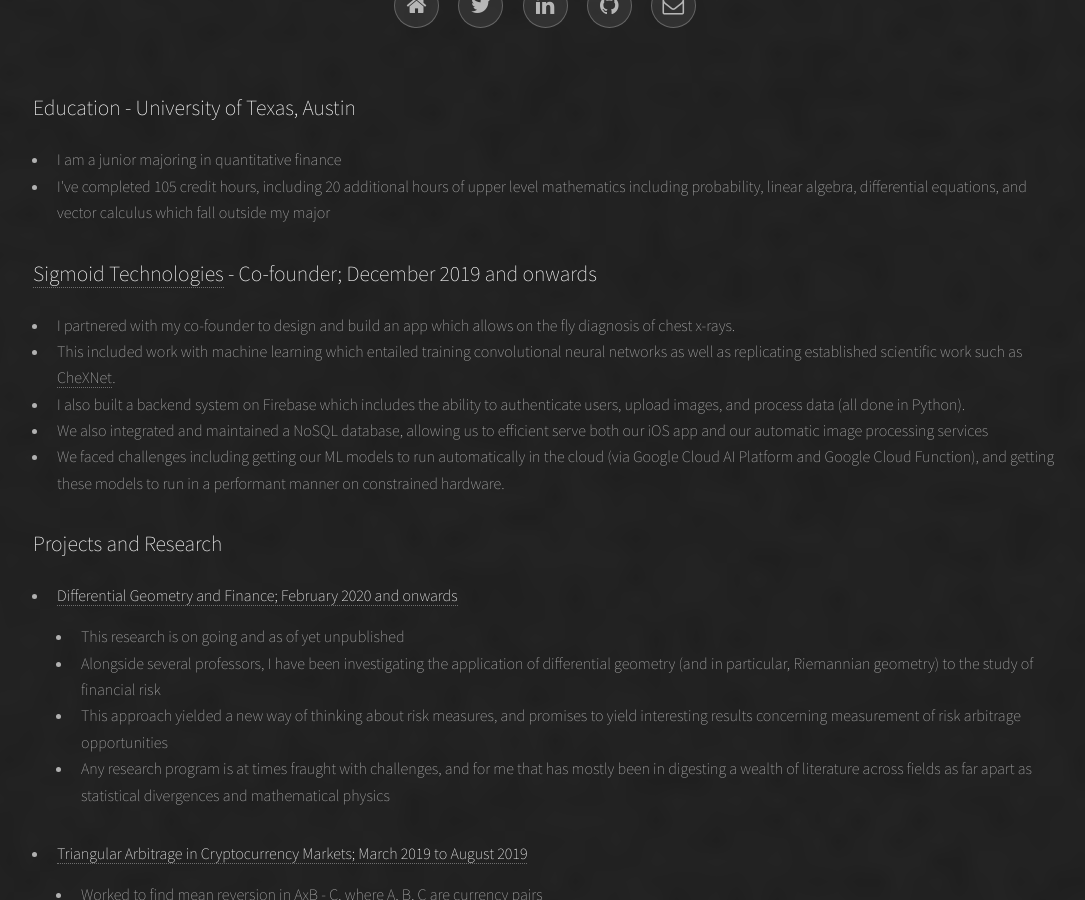
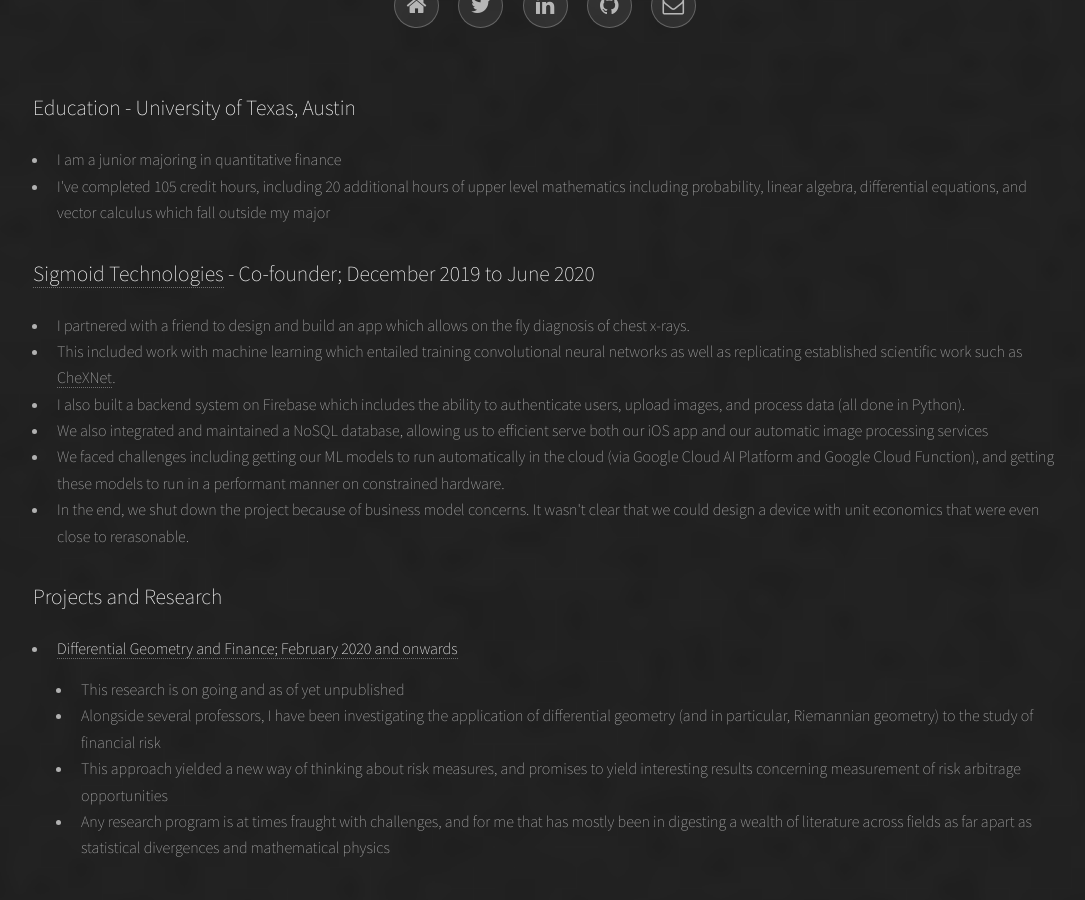
Before and after one commit to rmcwhorter/rmcwhorter.github.io, a Jekyll site: the page resume.html, which Jekyll copies as it is, in a window 1280 px wide and 900 px high, scrolled down 422 px. Shown: the whole window, without its empty margins (95-1180 px from the left). Built offline with Jekyll 4.4.1, drawn with Linux system fonts in a browser that asks for light colours; comment, search, counter and statistics services are not loaded.

Commit message:
Updated Resume
Altered SigTech stuff

```diff
--- a/resume.html
+++ b/resume.html
@@ -83,11 +83,11 @@
             <a name="sigtech" href="https://sigmoid-tech.com/" target="_blank"
               >Sigmoid Technologies</a
             >
-            - Co-founder; December 2019 and onwards
+            - Co-founder; December 2019 to June 2020
           </h2>
           <ul>
             <li>
-              I partnered with my co-founder to design and build an app which
+              I partnered with a friend to design and build an app which
               allows on the fly diagnosis of chest x-rays.
             </li>
             <li>
@@ -110,6 +110,9 @@
               automatically in the cloud (via Google Cloud AI Platform and
               Google Cloud Function), and getting these models to run in a
               performant manner on constrained hardware.
+            </li>
+            <li>
+              In the end, we shut down the project because of business model concerns. It wasn't clear that we could design a device with unit economics that were even close to rerasonable.
             </li>
         </div>
         <div>
```
